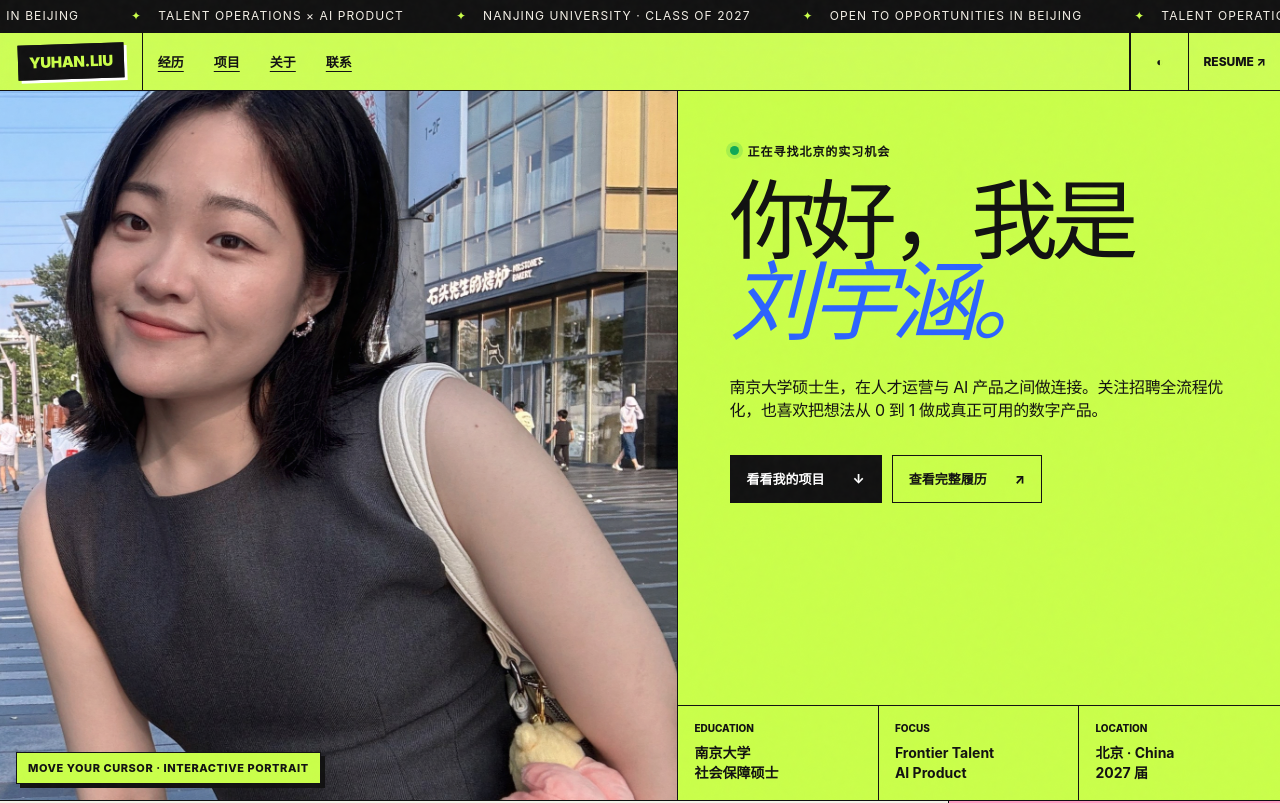
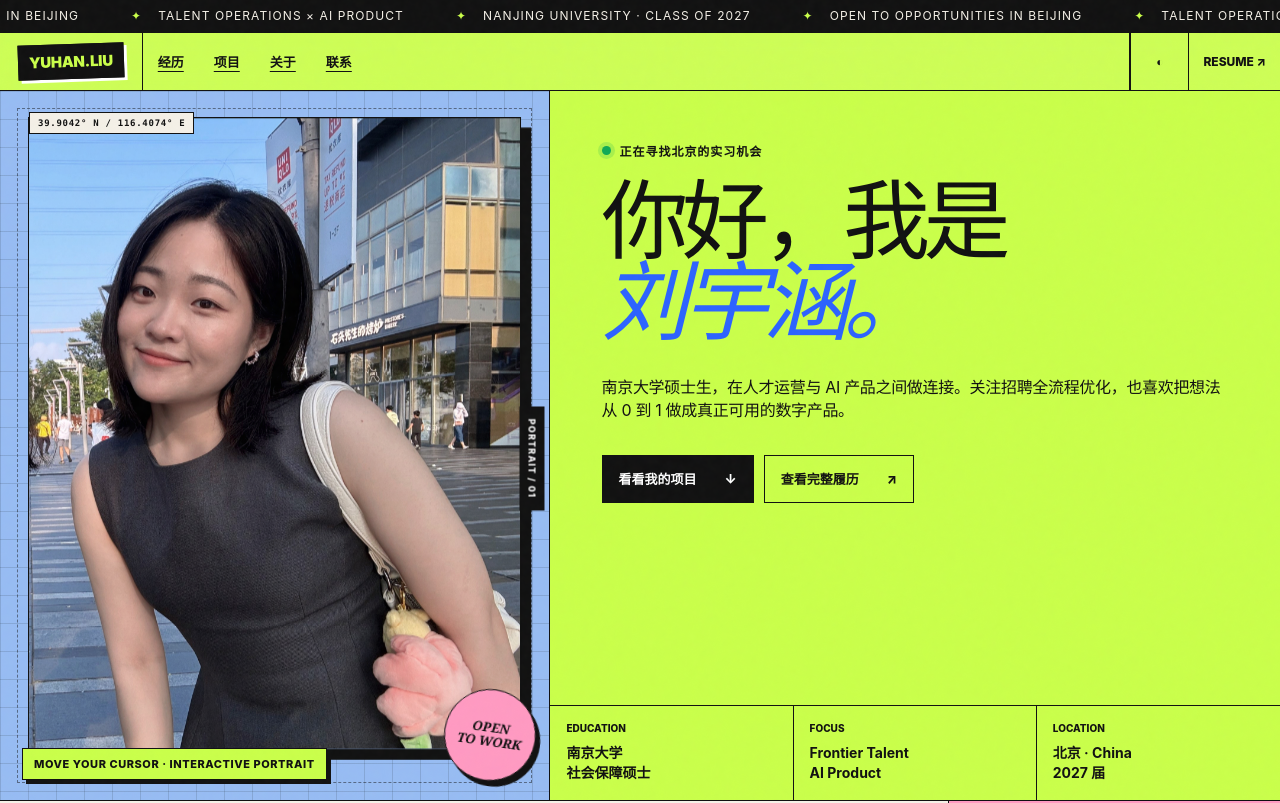
Before and after one commit to holmyuhan/Personal-page, a plain HTML site: page index.html in a window 1280 px wide. Shown: the top 803 px of the page. Drawn offline with Linux system fonts and the light colour scheme.

Commit message:
Refine hero portrait layout and decorations

```diff
--- a/index.html
+++ b/index.html
@@ -148,7 +148,7 @@
 
     .hero {
       display: grid;
-      grid-template-columns: minmax(0, 1.06fr) minmax(430px, .94fr);
+      grid-template-columns: minmax(390px, .86fr) minmax(500px, 1.14fr);
       min-height: calc(100svh - 90px);
       border-bottom: var(--line);
     }
@@ -157,13 +157,28 @@
       min-height: 680px;
       overflow: hidden;
       border-right: var(--line);
-      background: #97bcf3;
+      background-color: #97bcf3;
+      background-image:
+        linear-gradient(rgba(17,17,17,.13) 1px, transparent 1px),
+        linear-gradient(90deg, rgba(17,17,17,.13) 1px, transparent 1px);
+      background-size: 28px 28px;
       perspective: 1100px;
+    }
+    .hero-photo::before {
+      position: absolute;
+      inset: 17px;
+      z-index: 0;
+      content: "";
+      border: 1.5px dashed rgba(17,17,17,.48);
+      pointer-events: none;
     }
     .hero-photo__inner {
       position: absolute;
-      inset: -28px;
-      transform: rotateX(var(--rx, 0deg)) rotateY(var(--ry, 0deg)) scale(1.055);
+      inset: 34px 34px 58px;
+      overflow: hidden;
+      border: 1.5px solid #111;
+      box-shadow: 10px 10px 0 #111;
+      transform: rotateX(var(--rx, 0deg)) rotateY(var(--ry, 0deg)) scale(1.025);
       transform-style: preserve-3d;
       transition: transform .18s ease-out;
       will-change: transform;
@@ -185,9 +200,9 @@
     }
     .photo-label {
       position: absolute;
-      left: 16px;
-      bottom: 16px;
-      z-index: 2;
+      left: 22px;
+      bottom: 20px;
+      z-index: 4;
       padding: 8px 11px;
       border: 1.5px solid #111;
       background: var(--acid);
@@ -197,6 +212,58 @@
       letter-spacing: .05em;
       text-transform: uppercase;
       box-shadow: 4px 4px 0 #111;
+    }
+    .photo-coordinates {
+      position: absolute;
+      top: 21px;
+      left: 29px;
+      z-index: 4;
+      padding: 5px 8px;
+      border: 1.5px solid #111;
+      background: var(--paper);
+      color: var(--ink);
+      font-family: ui-monospace, SFMono-Regular, Consolas, monospace;
+      font-size: 9px;
+      font-weight: 800;
+      letter-spacing: .08em;
+    }
+    .photo-index {
+      position: absolute;
+      top: 50%;
+      right: -35px;
+      z-index: 4;
+      width: 104px;
+      padding: 6px;
+      transform: rotate(90deg);
+      border: 1.5px solid #111;
+      background: #111;
+      color: #fff;
+      font-size: 9px;
+      font-weight: 850;
+      letter-spacing: .13em;
+      text-align: center;
+    }
+    .photo-sticker {
+      position: absolute;
+      right: 13px;
+      bottom: 19px;
+      z-index: 5;
+      display: grid;
+      place-items: center;
+      width: 92px;
+      height: 92px;
+      transform: rotate(8deg);
+      border: 1.5px solid #111;
+      border-radius: 50%;
+      background: var(--pink);
+      color: #111;
+      font-family: Georgia, "Times New Roman", serif;
+      font-size: 13px;
+      font-style: italic;
+      font-weight: 800;
+      line-height: 1.05;
+      text-align: center;
+      box-shadow: 5px 5px 0 #111;
     }
     .hero-copy { display: grid; grid-template-rows: 1fr auto; background: var(--acid); color: #111; }
     .hero-copy__main { padding: clamp(26px, 4vw, 68px) clamp(22px, 4vw, 64px); }
@@ -431,8 +498,13 @@
       .header-tools { display: flex; }
       .theme-toggle { min-width: 38px; padding: 0 9px; }
       .resume-mini { display: none; }
-      .hero-photo { min-height: 70svh; }
-      .photo-label { left: 10px; bottom: 10px; }
+      .hero-photo { min-height: 62svh; }
+      .hero-photo__inner { inset: 22px 22px 49px; box-shadow: 7px 7px 0 #111; }
+      .hero-photo::before { inset: 10px; }
+      .photo-label { left: 11px; bottom: 10px; font-size: 9px; }
+      .photo-coordinates { top: 11px; left: 15px; }
+      .photo-sticker { right: 9px; bottom: 12px; width: 72px; height: 72px; font-size: 11px; box-shadow: 4px 4px 0 #111; }
+      .photo-index { display: none; }
       .hero-copy { min-height: 640px; }
       .hero h1 { font-size: clamp(52px, 18vw, 78px); }
       .hero-meta { grid-template-columns: 1fr; }
@@ -499,6 +571,9 @@
         <div class="hero-photo__inner">
           <img src="assets/portrait-city.jpg" alt="刘宇涵在城市街头的个人照片">
         </div>
+        <span class="photo-coordinates">39.9042° N / 116.4074° E</span>
+        <span class="photo-index">PORTRAIT / 01</span>
+        <span class="photo-sticker">OPEN<br>TO WORK</span>
         <span class="photo-label">MOVE YOUR CURSOR · INTERACTIVE PORTRAIT</span>
       </div>
 
```
